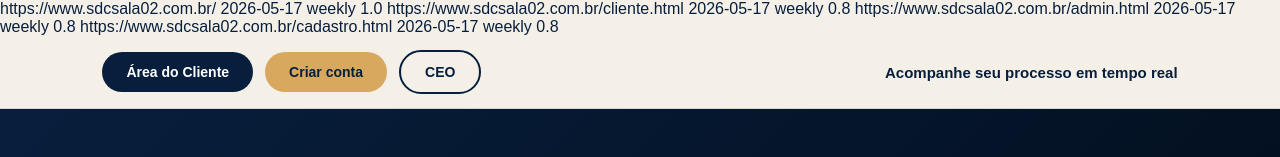
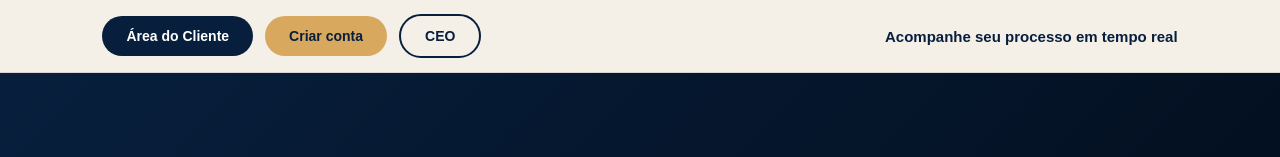
Before and after one commit to sdcsala02-wq/site-sala02, a plain HTML site: page index.html in a window 1280 px wide. Shown: the top 157 px of the page. Drawn offline with Linux system fonts and the light colour scheme; grey boxes are pictures that could not be loaded.

Commit message:
Corrige sitemap no index

```diff
--- a/index.html
+++ b/index.html
@@ -18,33 +18,6 @@
   gtag('config', 'G-XXXXXXX');
 </script>
 
-<?xml version="1.0" encoding="UTF-8"?>
-<urlset xmlns="http://www.sitemaps.org/schemas/sitemap/0.9">
-  <url>
-    <loc>https://www.sdcsala02.com.br/</loc>
-    <lastmod>2026-05-17</lastmod>
-    <changefreq>weekly</changefreq>
-    <priority>1.0</priority>
-  </url>
-  <url>
-    <loc>https://www.sdcsala02.com.br/cliente.html</loc>
-    <lastmod>2026-05-17</lastmod>
-    <changefreq>weekly</changefreq>
-    <priority>0.8</priority>
-  </url>
-  <url>
-    <loc>https://www.sdcsala02.com.br/admin.html</loc>
-    <lastmod>2026-05-17</lastmod>
-    <changefreq>weekly</changefreq>
-    <priority>0.8</priority>
-  </url>
-  <url>
-    <loc>https://www.sdcsala02.com.br/cadastro.html</loc>
-    <lastmod>2026-05-17</lastmod>
-    <changefreq>weekly</changefreq>
-    <priority>0.8</priority>
-  </url>
-</urlset>
 
 <body>
 
```
